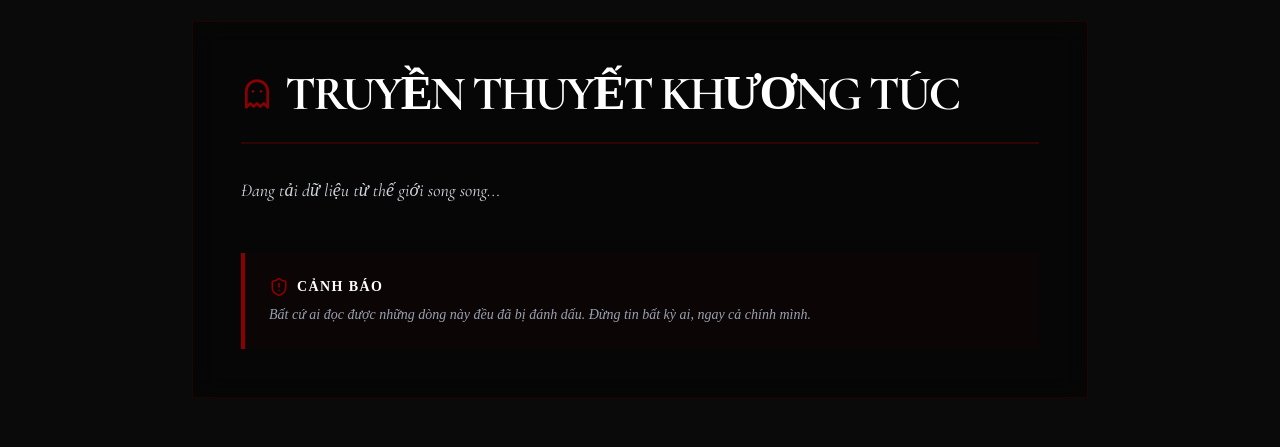
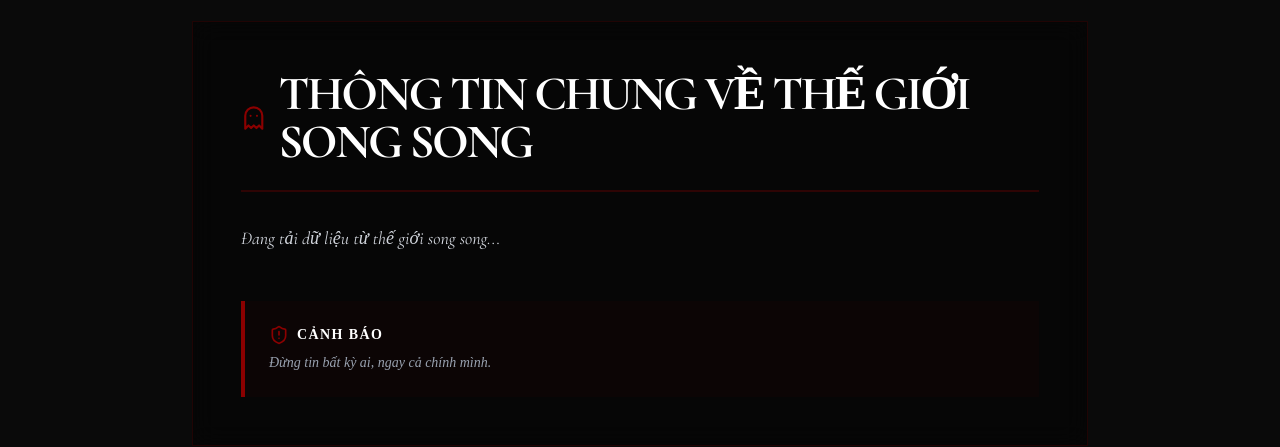
Before and after one commit to AnhDao07/khuongtuc, a React (Vite) app: page /legend in a window 1280 px wide. Shown: the part 183-630 px from the top of the page. Built offline with nearby package versions, Linux system fonts and the light colour scheme; no server answers; the database is empty.

Commit message:
Update Legend.tsx

```diff
--- a/src/pages/Legend.tsx
+++ b/src/pages/Legend.tsx
@@ -20,7 +20,7 @@ export default function Legend() {
         // Fallback or default content if table doesn't exist yet
         setLegend({
           id: '1',
-          title: 'Truyền Thuyết Khương Túc',
+          title: ' Thông tin chung về thế giới song song',
           content: 'Đang tải dữ liệu từ thế giới song song...',
           updated_at: new Date().toISOString()
         });
@@ -75,7 +75,7 @@ export default function Legend() {
             <div className="flex items-center gap-3 mb-6">
               <Ghost className="w-8 h-8 text-horror-red" />
               <h1 className="text-4xl sm:text-5xl font-display font-bold text-white uppercase tracking-tighter">
-                {legend?.title || 'Truyền Thuyết Khương Túc'}
+                {legend?.title || 'Truyền Thuyết'}
               </h1>
             </div>
 
@@ -99,7 +99,7 @@ export default function Legend() {
                 <span className="font-bold uppercase tracking-widest text-sm text-white">Cảnh báo</span>
               </div>
               <p className="text-sm text-gray-400 italic">
-                Bất cứ ai đọc được những dòng này đều đã bị đánh dấu. Đừng tin bất kỳ ai, ngay cả chính mình.
+                Đừng tin bất kỳ ai, ngay cả chính mình.
               </p>
             </div>
           </div>
```
